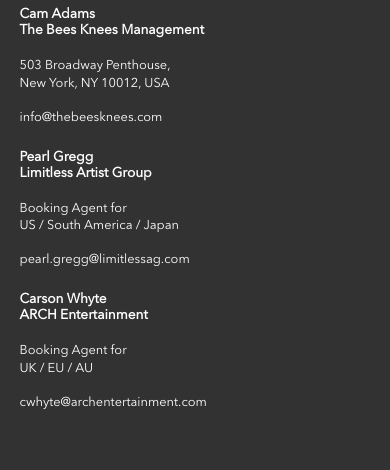
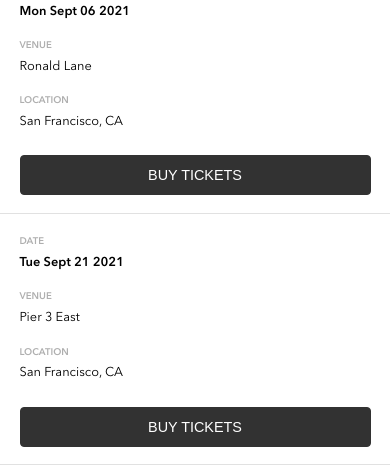
Before and after one commit to p-sweta/sweta-parmar-bandsite, a plain HTML site: page pages/shows.html in a window 390 px wide. Shown: the part 490-960 px from the top of the page. Drawn offline with nearby package versions, Linux system fonts and the light colour scheme; files that its build step writes are made by us from their sources.

Commit message:
add shows list section using JS DOM methods and CSS styling for the mobile screen size

```diff
--- a/pages/shows.html
+++ b/pages/shows.html
@@ -57,6 +57,11 @@
             ></iframe>
           </div>
         </div>
+      </section>
+      <section class="shows">
+
+        <!-- shows list goes here! -->
+
       </section>
     </main>
 
--- a/scripts/build-shows-page.js
+++ b/scripts/build-shows-page.js
@@ -31,22 +31,105 @@ const shows = [
     }
 ]
 
- const showsList = document.querySelector('.main');
- const showsEl = document.createElement('section');
- showsEl.classList.add('shows');
- showsList.appendChild(showsEl);
- console.log(showsList);
 
 
+// const showsList = document.querySelector('.main');
+// const showsEl = document.createElement('section');
+// showsEl.classList.add('shows');
+// showsList.appendChild(showsEl);
+// console.log(showsList);
 
+const upcomingShows = (show) => {
+const showsSectionEl = document.querySelector('.shows');
+const headerEl = document.createElement('h2');
+headerEl.classList.add('section__heading', 'shows__heading');
+headerEl.innerText = 'Shows';
+showsSectionEl.appendChild(headerEl);
 
+const showsContainerEl = document.createElement('div');
+showsContainerEl.classList.add('shows__container');
+showsSectionEl.appendChild(showsContainerEl);
 
+const showsInfoEl = document.createElement('div');
+showsInfoEl.classList.add('shows__info');
+showsContainerEl.appendChild(showsInfoEl);
 
+const dateHeaderEl = document.createElement('h4');
+dateHeaderEl.classList.add('shows__subheading');
+dateHeaderEl.innerText = 'DATE';
 
+const venueHeaderEl = document.createElement('h4');
+venueHeaderEl.classList.add('shows__subheading');
+venueHeaderEl.innerText = 'VENUE';
 
+const locationHeaderEl = document.createElement('h4');
+locationHeaderEl.classList.add('shows__subheading');
+locationHeaderEl.innerText = 'LOCATION';
 
+showsInfoEl.append(dateHeaderEl, venueHeaderEl, locationHeaderEl);
 
+/*******/
+for(let i = 0; i < shows.length; i++) {
 
+const detailsContainerEl = document.createElement('div');
+detailsContainerEl.classList.add('shows__details-container');
+showsContainerEl.appendChild(detailsContainerEl);
+
+//date
+const detailsDateEl = document.createElement('div');
+detailsDateEl.classList.add('shows__details');
+detailsContainerEl.appendChild(detailsDateEl);
+
+const labelDateEl = document.createElement('h4');
+labelDateEl.classList.add('shows__label');
+labelDateEl.innerText = 'DATE';
+detailsDateEl.appendChild(labelDateEl);
+
+const dateEl = document.createElement('p');
+dateEl.classList.add('shows__text', 'shows__text--date');
+dateEl.innerText = show[i].date;
+detailsDateEl.appendChild(dateEl);
+
+//venue
+const detailsVenueEl = document.createElement('div');
+detailsVenueEl.classList.add('shows__details');
+detailsContainerEl.appendChild(detailsVenueEl);
+
+const labelVenueEl = document.createElement('h4');
+labelVenueEl.classList.add('shows__label');
+labelVenueEl.innerText = 'VENUE';
+detailsVenueEl.appendChild(labelVenueEl);
+
+const venueEl = document.createElement('p');
+venueEl.classList.add('shows__text', 'shows__text--venue');
+venueEl.innerText = show[i].venue;
+detailsVenueEl.appendChild(venueEl);
+
+//location
+const detailsLocationEl = document.createElement('div');
+detailsLocationEl.classList.add('shows__details');
+detailsContainerEl.appendChild(detailsLocationEl);
+
+const labelLocationEl = document.createElement('h4');
+labelLocationEl.classList.add('shows__label');
+labelLocationEl.innerText = 'LOCATION';
+detailsLocationEl.appendChild(labelLocationEl);
+
+const locationEl = document.createElement('p');
+locationEl.classList.add('shows__text', 'shows__text--location');
+locationEl.innerText = show[i].location;
+detailsLocationEl.appendChild(locationEl);
+
+//button
+const btnEl = document.createElement('button');
+btnEl.classList.add('shows__button');
+btnEl.innerText = 'BUY TICKETS';
+detailsContainerEl.appendChild(btnEl);
+}
+
+}
+
+upcomingShows(shows);
 
 {/* <section class="shows">
         <h2 class="section__heading shows__heading">Shows</h2>
@@ -58,7 +141,7 @@ const shows = [
           </div>
           <div class="shows__details-container">
             <div class="shows__details">
-              <h4 class="shows__label">DATE</h4>
+           -   <h4 class="shows__label">DATE</h4>
               <p class="shows__text shows__text--date">Mon Sept 06 2021</p>
             </div>
             <div class="shows__details">
--- a/styles/shows.scss
+++ b/styles/shows.scss
@@ -91,46 +91,55 @@
   }
 
   .shows {
-    @include page-padding;
+    margin-bottom: 5vw;
 
     &__heading {
-      padding-left: 0;
+      @include page-padding;
+      padding-top: 6.5vw;
     }
 
-    &__container {}
-
-    &__info {
-      display: flex;
-      width: 50%;
-      padding: 0 10vw 0 5vw;
-    }
+    // &__info {
+    //   @include tablet {
+    //   display: flex;
+    //   width: 50%;
+    //   padding: 0 10vw 0 5vw;
+    //   }
+    // }
 
     &__subheading {
-      padding-right: 5vw;
+      display: none;
     }
 
     &__details-container{
+      @include page-padding;
       border-bottom: 1px solid $mercury;
+      margin-bottom: 0.57vw;
 
-      @include tablet {
-        display: flex;
-      }
+      // @include tablet {
+      //   display: flex;
+      // }
     }
 
-    &__details {
-    }
+    // &__details {
+    // }
 
     &__label {
       color: $silver;
+      font-size: 0.6rem;
+      padding: 5.2vw 0 2vw 0;
+      font-family: "AvenirNextLTPro-Demi";
+      margin: 0;
 
-      @include tablet {
-        // display: none;
-        padding-left: 0;
-      }
+      // @include tablet {
+      //   display: none;
+      //
+      // }
     }
 
     &__text {
       color: $bandsite-darkblack;
+      font-size: 0.8rem;
+      margin: 0;
 
       &--date {
         font-family: "AvenirNextLTPro-Demi";
@@ -142,12 +151,19 @@
       border: 1px solid $bandsite-black;
       border-radius: 4px;
       height: 40px;
-      font-size: 1rem;
-      margin-bottom: 4vw;
+      font-size: 0.9rem;
+      color: $white;
+      background-color: $bandsite-black;
+      margin: 6.5vw 0 4.5vw 0;
 
-      @include tablet {
-        align-self: flex-end;
-        margin-bottom: 2vw;
+      &:hover {
+        background-color: $bandsite-darkblack;
+        border: 1px solid $bandsite-darkblack;
       }
+
+      // @include tablet {
+      //   align-self: flex-end;
+      //   margin-bottom: 2vw;
+      // }
     }
   }
```
